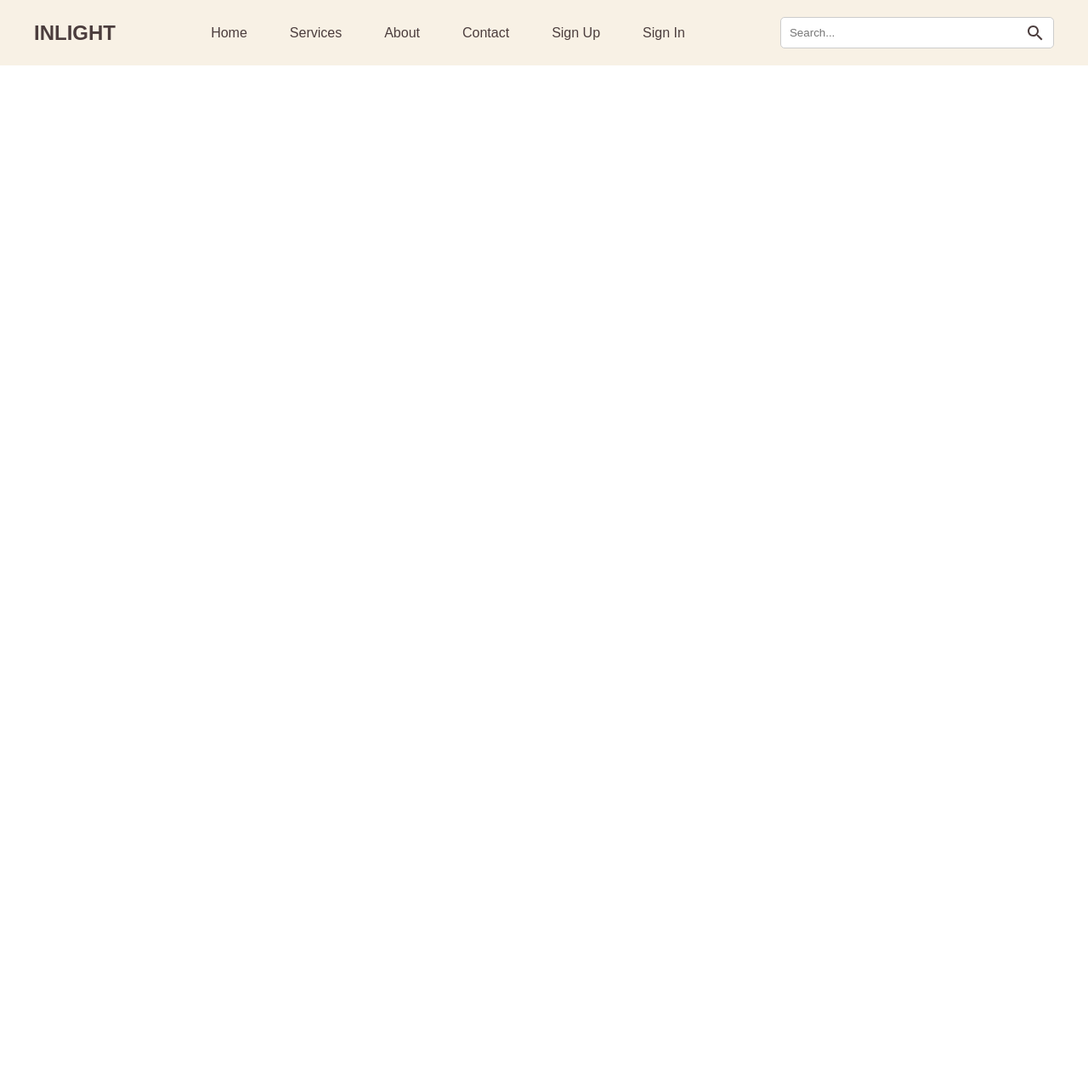
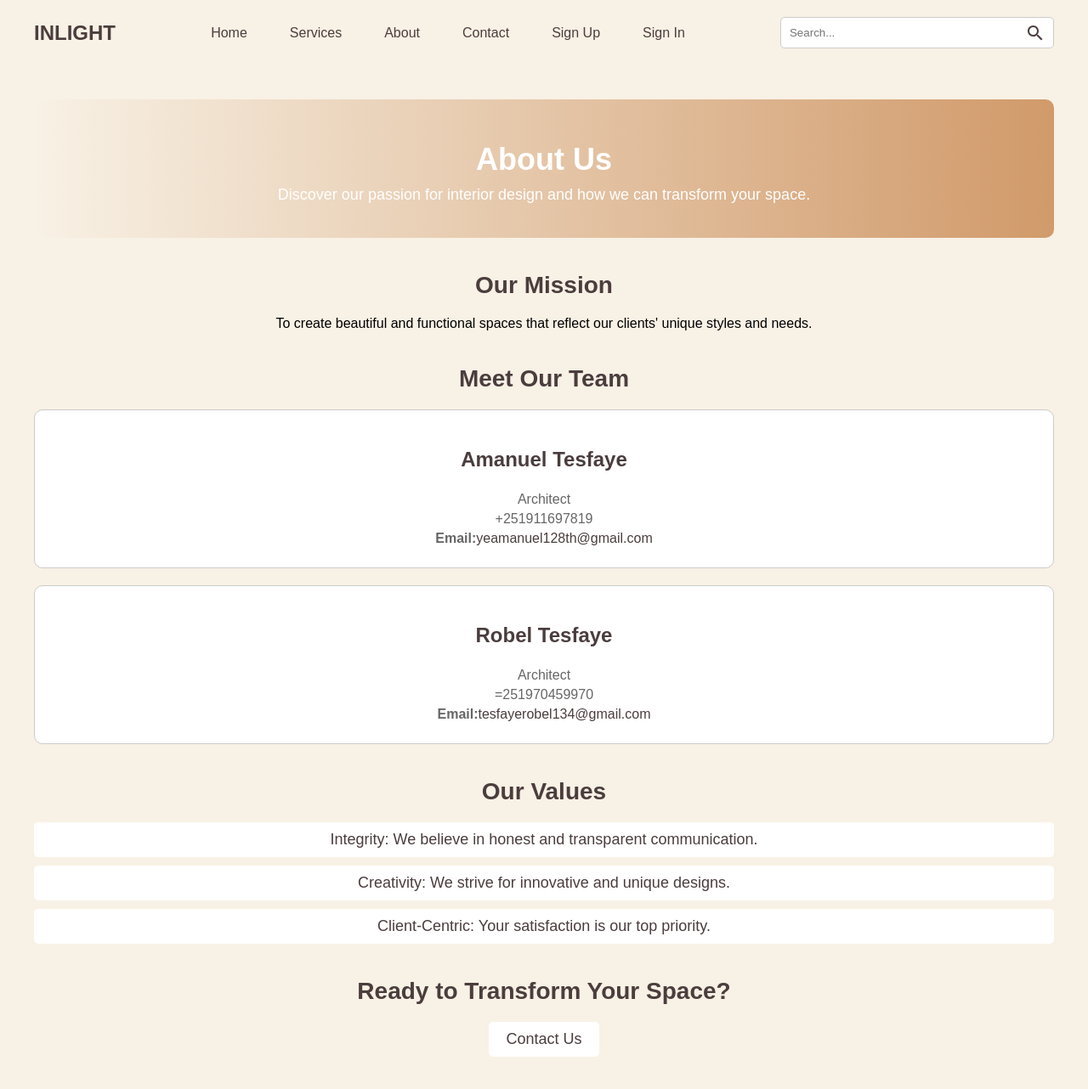
Before and after one commit to eldianak21/Yeamanuel-inlight-interior, a React (Create React App) app in the folder inlight-interior/: page /about in a window 1280 px wide. Shown: the top 1282 px of the page at 85% size. Before the commit the page ends 800 px from the top, so only its background shows below. Built offline with nearby package versions, Linux system fonts and the light colour scheme.

Commit message:
service and about page

```diff
--- a/inlight-interior/src/App.js
+++ b/inlight-interior/src/App.js
@@ -2,18 +2,20 @@ import React from 'react';
 import { BrowserRouter as Router, Route, Routes } from 'react-router-dom';
 import Header from './Components/Header/Header';
 import HomePage from './Components/Header/Home/Home';
+import About from './Components/About/About';
+import Service from './Components/Service/Service';
 
 const App = () => {
     return (
-        <Router>
-            <Header />
-            <Routes>
-                <Route path="/" element={<HomePage/>} />
+      <Router>
+      <Header />
+      <Routes>
+          <Route path="/" element={<HomePage />} />
+          <Route path="/services" element={<Service />} />
+          <Route path="/about" element={<About />} />
 
-
-
-            </Routes>
-        </Router>
+      </Routes>
+  </Router>
     );
 };
 
--- /dev/null
+++ b/inlight-interior/src/Components/About/About.css
@@ -0,0 +1,99 @@
+.about-page {
+    background-color: #f8f1e5; /* Same background color */
+    padding: 40px;
+    font-family: 'Arial', sans-serif;
+}
+
+.hero-section {
+    text-align: center;
+    margin-bottom: 50px;
+    padding: 20px;
+    background: linear-gradient(to right, #f8f1e5, #d19a6a);
+    border-radius: 10px;
+}
+
+.hero-section h1 {
+    font-size: 36px;
+    color: #4b3d3d; /* Title color */
+}
+
+.hero-section p {
+    font-size: 18px;
+    color: #4b3d3d; /* Description color */
+    margin-top: 10px;
+}
+
+.mission, .team, .values, .cta {
+    text-align: center;
+    margin: 40px 0;
+}
+
+.mission h2, .team h2, .values h2, .cta h2 {
+    font-size: 28px;
+    color: #4b3d3d;
+    margin-bottom: 20px;
+}
+
+.team-member {
+    margin: 20px 0;
+    padding: 20px;
+    border: 1px solid #ccc;
+    border-radius: 10px;
+    background-color: white;
+    transition: transform 0.3s, box-shadow 0.3s;
+}
+
+.team-member:hover {
+    transform: translateY(-5px);
+    box-shadow: 0 4px 20px rgba(0, 0, 0, 0.2);
+}
+
+.team-member h3 {
+    font-size: 24px;
+    color: #4b3d3d; /* Team member name color */
+}
+
+.team-member p {
+    margin: 5px 0;
+    color: #666; /* Subtitle color */
+}
+
+.values ul {
+    list-style-type: none;
+    padding: 0;
+}
+
+.values li {
+    margin: 10px 0;
+    font-size: 18px;
+    color: #4b3d3d;
+    padding: 10px;
+    background-color: white;
+    border-radius: 5px;
+    transition: background 0.3s;
+}
+
+.values li:hover {
+    background-color: #d19a6a; /* Highlight color on hover */
+    color: white; /* Change text color on hover */
+}
+
+.cta {
+    margin: 40px 0;
+}
+
+.cta-button {
+    background-color: #4b3d3d;
+    color: white;
+    border: none;
+    padding: 15px 30px;
+    border-radius: 5px;
+    cursor: pointer;
+    font-size: 18px;
+    transition: background 0.3s, transform 0.3s;
+}
+
+.cta-button:hover {
+    background-color: #6c5d5d;
+    transform: scale(1.05); /* Slightly enlarge button on hover */
+}
--- /dev/null
+++ b/inlight-interior/src/Components/About/About.js
@@ -0,0 +1,59 @@
+import React from 'react';
+import './About.css';
+import { Link } from 'react-router-dom';
+
+const About = () => {
+    return (
+        <div className="about-page">
+            <section className="hero-section">
+                <h1>About Us</h1>
+                <p>Discover our passion for interior design and how we can transform your space.</p>
+            </section>
+            <section className="mission">
+                <h2>Our Mission</h2>
+                <p>To create beautiful and functional spaces that reflect our clients' unique styles and needs.</p>
+            </section>
+            <section className="team">
+                <h2>Meet Our Team</h2>
+                <div className="team-member">
+                    <h3>Amanuel Tesfaye</h3>
+                    <p>Architect</p>
+                    <p>+251911697819</p>
+                    <p>
+        <strong>Email:</strong>
+        <a href="mailto:yeamanuel128th@gmail.com" style={{ color: '#4b3d3d', textDecoration: 'none' }}>
+        yeamanuel128th@gmail.com
+        </a>
+    </p>
+                </div>
+                <div className="team-member">
+                    <h3>Robel Tesfaye</h3>
+                    <p>Architect</p>
+                    <p>=251970459970</p>
+                    <p>
+        <strong>Email:</strong>
+        <a href="mailto:tesfayerobel134@gmail.com" style={{ color: '#4b3d3d', textDecoration: 'none' }}>
+        tesfayerobel134@gmail.com
+        </a>
+        </p>
+                </div>
+            </section>
+            <section className="values">
+                <h2>Our Values</h2>
+                <ul>
+                    <li>Integrity: We believe in honest and transparent communication.</li>
+                    <li>Creativity: We strive for innovative and unique designs.</li>
+                    <li>Client-Centric: Your satisfaction is our top priority.</li>
+                </ul>
+            </section>
+            <section className="cta">
+                <h2>Ready to Transform Your Space?</h2>
+                <Link to="/contact">
+                    <button className="cta-button">Contact Us</button>
+                </Link>
+            </section>
+        </div>
+    );
+};
+
+export default About;
--- /dev/null
+++ b/inlight-interior/src/Components/Service/Service.css
@@ -0,0 +1,82 @@
+.service-page {
+    background-color: #4b3d3d; /* Brown background for the entire service page */
+    padding: 20px;
+    color: white; /* Default text color for the page */
+}
+
+.hero-section {
+    text-align: center;
+    margin-bottom: 40px;
+}
+
+.hero-section h1 {
+    font-size: 36px;
+    color: white; /* White text for the title */
+}
+
+.hero-section p {
+    font-size: 18px;
+    color: white; /* White text for the description */
+}
+
+.services {
+    text-align: center;
+    margin: 40px 0;
+}
+
+.service-card {
+    border: 1px solid #ccc;
+    border-radius: 5px;
+    padding: 20px;
+    margin: 10px;
+    display: inline-block;
+    width: calc(33% - 40px); /* Three cards in a row */
+    background-color: #6c5d5d; /* Darker brown background for cards */
+    color: white; /* White text for card content */
+    transition: transform 0.3s, box-shadow 0.3s; /* Transition for animation */
+}
+
+.service-card h3 {
+    color: white; /* White text for card headers */
+}
+
+.service-card p {
+    color: white; /* White text for card paragraphs */
+}
+
+.service-card:hover {
+    transform: translateY(-10px); /* Move up on hover */
+    box-shadow: 0 4px 20px rgba(0, 0, 0, 0.2); /* Shadow effect */
+}
+
+.testimonials {
+    text-align: center;
+    margin: 40px 0;
+}
+
+.testimonials h2 {
+    color: white; /* White color for testimonials header */
+}
+
+.testimonials p {
+    color: white; /* Ensure testimonials paragraph text is white */
+}
+
+.cta {
+    text-align: center;
+    margin: 40px 0;
+}
+
+.cta-button {
+    background-color: white; /* White button background */
+    color: #4b3d3d; /* Brown text for button */
+    border: none;
+    padding: 10px 20px;
+    border-radius: 5px;
+    cursor: pointer;
+    transition: background 0.3s;
+}
+
+.cta-button:hover {
+    background-color: #6c5d5d; /* Darker shade on hover */
+}
--- /dev/null
+++ b/inlight-interior/src/Components/Service/Service.js
@@ -0,0 +1,44 @@
+import React from 'react';
+import { Link } from 'react-router-dom';
+import './Service.css';
+
+const Service = () => {
+    return (
+        <div className="service-page">
+            <section className="hero-section">
+                <h1>Our Interior Design Services</h1>
+                <p>Transform your space with our expert design solutions tailored to your needs.</p>
+            </section>
+            <section className="services">
+                <h2>What We Offer</h2>
+                <div className="service-card" id="residential-design">
+                    <h3>Residential Design</h3>
+                    <p>Creating beautiful and functional living spaces for your home.</p>
+                </div>
+                <div className="service-card" id="commercial-design">
+                    <h3>Commercial Design</h3>
+                    <p>Designing inspiring workspaces that enhance productivity.</p>
+                </div>
+                <div className="service-card" id="consultation">
+                    <h3>Consultation Services</h3>
+                    <p>Personalized advice to help you achieve your design goals.</p>
+                </div>
+            </section>
+            <section className="testimonials">
+                <h2>What Our Clients Say</h2>
+                <blockquote>
+                    <p>"They transformed my home into a dream space!" - Jane Doe</p>
+                </blockquote>
+                <blockquote>
+                    <p>"Highly professional and creative team." - John Smith</p>
+                </blockquote>
+            </section>
+            <section className="cta">
+                <h2>Ready to Start Your Project?</h2>
+                <Link to="/contact" className="cta-button">Contact Us</Link>
+            </section>
+        </div>
+    );
+};
+
+export default Service;
```
